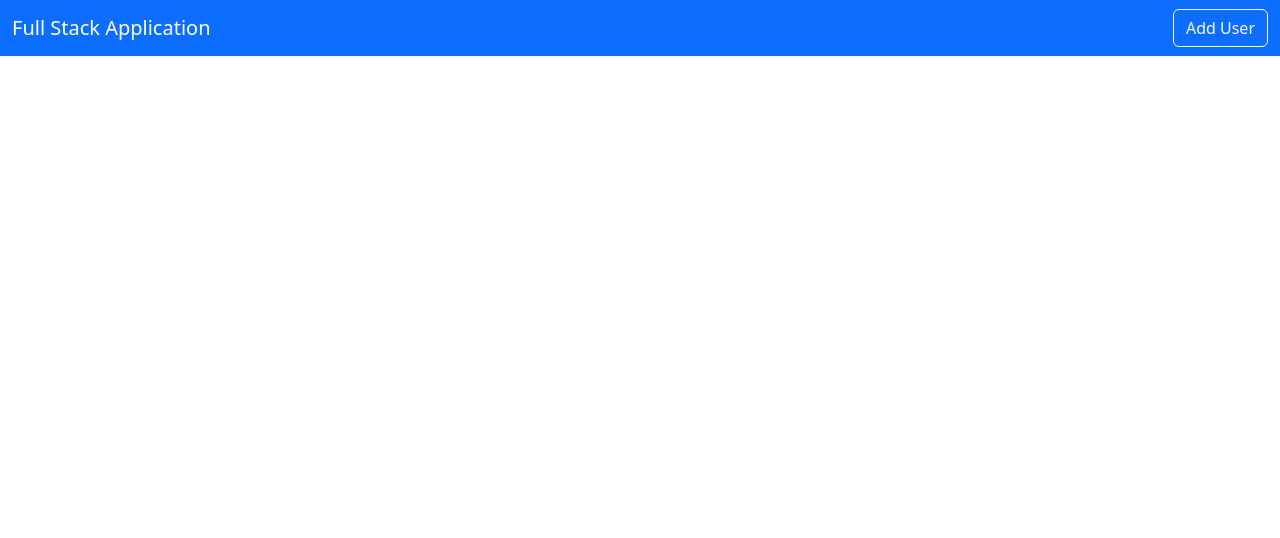
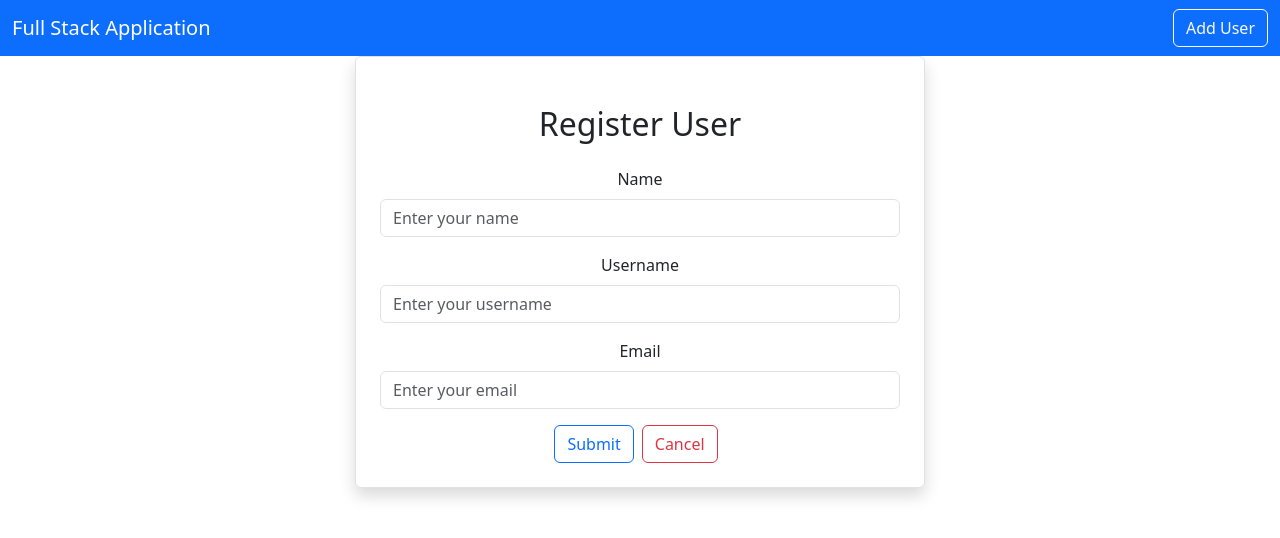
Before and after one commit to Randika-BLS/fullstack-front, a React (Create React App) app: page /addUser in a window 1280 px wide. Shown: the top 538 px of the page. Built offline with nearby package versions, Linux system fonts and the light colour scheme.

Commit message:
store user information

```diff
--- a/src/App.js
+++ b/src/App.js
@@ -3,6 +3,7 @@ import "../node_modules/bootstrap/dist/css/bootstrap.min.css";
 import Navbar from "./layout/Navbar";
 import Home from "./pages/Home";
 import { BrowserRouter as Router, Routes, Route } from "react-router-dom";
+import AddUser from "./users/AddUser";
 
 function App() {
   return (
@@ -12,6 +13,7 @@ function App() {
 
         <Routes>
           <Route exact path="/" element={<Home />} />
+          <Route exact path="/addUser" element={<AddUser />} />
         </Routes>
       </Router>
     </div>
--- a/src/layout/Navbar.js
+++ b/src/layout/Navbar.js
@@ -1,4 +1,5 @@
 import React from "react";
+import { Link } from "react-router-dom";
 
 export default function Navbar() {
   return (
@@ -20,7 +21,9 @@ export default function Navbar() {
             <span className="navbar-toggler-icon"></span>
           </button>
 
-          <button className="btn btn-outline-light">Add User</button>
+          <Link className="btn btn-outline-light" to="/adduser">
+            Add User
+          </Link>
         </div>
       </nav>
     </div>
--- a/src/users/AddUser.js
+++ b/src/users/AddUser.js
@@ -1,5 +1,52 @@
 import React from "react";
 
 export default function AddUser() {
-  return <div>AddUser Form</div>;
+  return (
+    <div className="container">
+      <div className="row">
+        <div className="col-md-6 offset-md-3 border rounded p-4 t-2 shadow">
+          <h2 className="text-center m-4">Register User</h2>
+          <div className="mb-3">
+            <label htmlFor="Name" className="form-label">
+              Name
+            </label>
+            <input
+              type={"text"}
+              className="form-control"
+              placeholder="Enter your name"
+              name="name"
+            />
+          </div>
+          <div className="mb-3">
+            <label htmlFor="Username" className="form-label">
+              Username
+            </label>
+            <input
+              type={"text"}
+              className="form-control"
+              placeholder="Enter your username"
+              name="username"
+            />
+          </div>
+          <div className="mb-3">
+            <label htmlFor="Email" className="form-label">
+              Email
+            </label>
+            <input
+              type={"text"}
+              className="form-control"
+              placeholder="Enter your email"
+              name="email"
+            />
+          </div>
+          <button type="submit" className="btn btn-outline-primary">
+            Submit
+          </button>
+          <button type="submit" className="btn btn-outline-danger mx-2">
+            Cancel
+          </button>
+        </div>
+      </div>
+    </div>
+  );
 }
```
